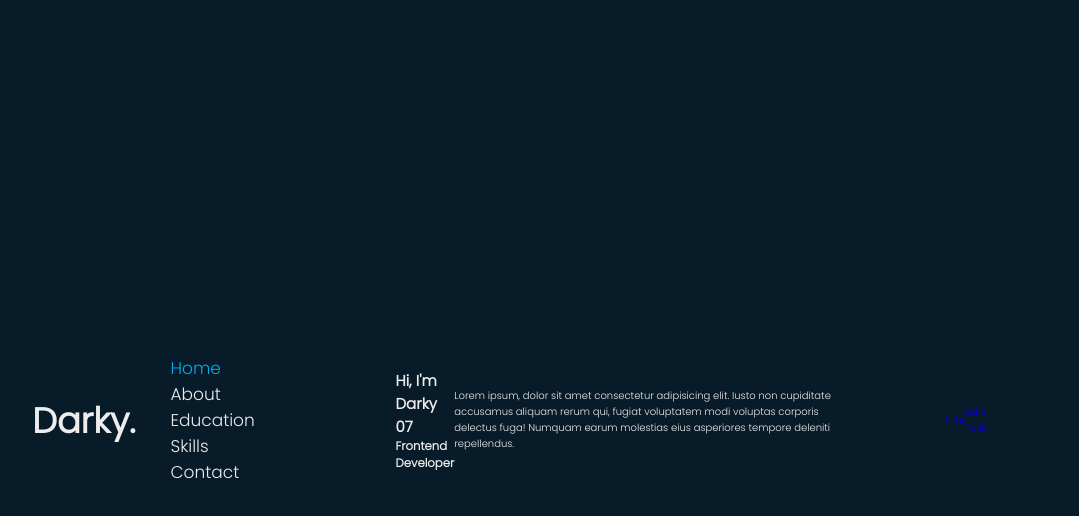
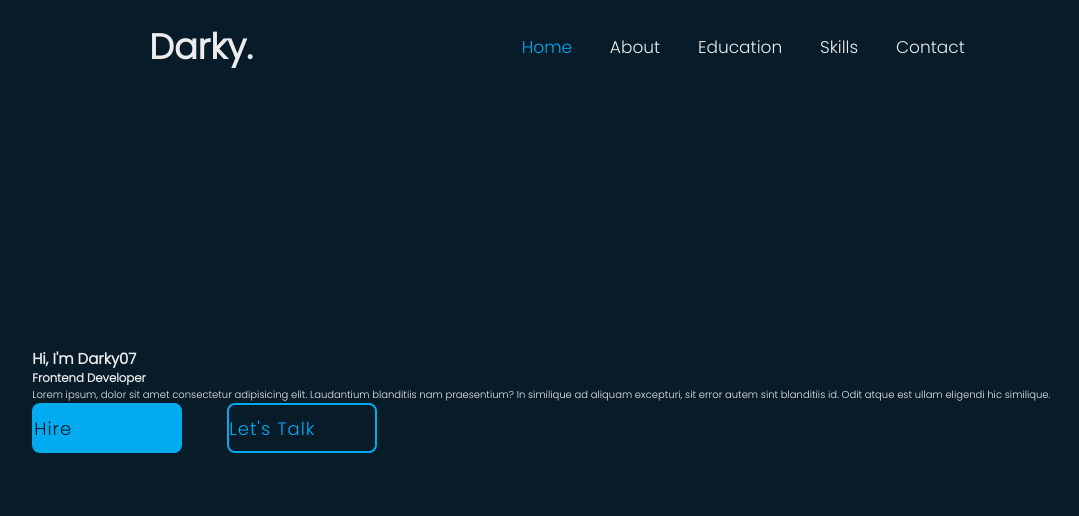
Before and after one commit to darkie07/myportfolio.github.io, a plain HTML site: page index.html in a window 1280 px wide. Shown: the whole page, without its empty margins (83-1162 px from the left). Drawn offline with nearby package versions, Linux system fonts and the light colour scheme.

Commit message:
Update index.html

```diff
--- a/index.html
+++ b/index.html
@@ -26,25 +26,33 @@
            <a href="#contact" class="a">Contact</a>
         </nav>
 
+    </header>
      <!-- home section design -->
        <section class="home" id="home">
           <div class="home-content">
-            <h1>Hi, I'm <span>Darky 07</span> </h1>
-            <div class="text-animate"></div>
+             <h1>Hi, I'm <span>Darky07</span> </h1>
+             <div class="text-animate">
                 <h3>Frontend Developer</h3>
              </div>
-        <p>Lorem ipsum, dolor sit amet consectetur adipisicing elit. Iusto non cupiditate accusamus aliquam rerum qui, fugiat voluptatem modi voluptas corporis delectus fuga! Numquam earum molestias eius asperiores tempore deleniti repellendus.</p>
+        <p>Lorem ipsum, dolor sit amet consectetur adipisicing elit. Laudantium blanditiis nam praesentium?
+             In similique ad aliquam excepturi, sit error autem sint blanditiis id. Odit atque est ullam
+             eligendi hic similique.
+        </p>
 
-        <div class="btn-box"></div>
+          <div class="btn-box">
              <a href="#" class="btn">Hire</a>
-        <a href="#" class="btn">Let's Talkt</a>
-
+             <a href="#" class="btn">Let's Talk</a>
+           </div>
         </section>
 
 
 
 
-    </header>
+
+
+
+
+
 
    <script src="script.js"></script>
 
```
Lines whose indentation alone changed are shown as unchanged.
